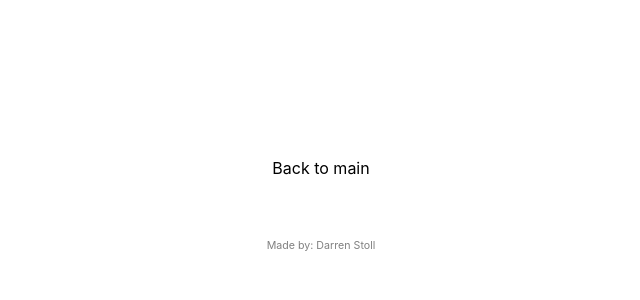
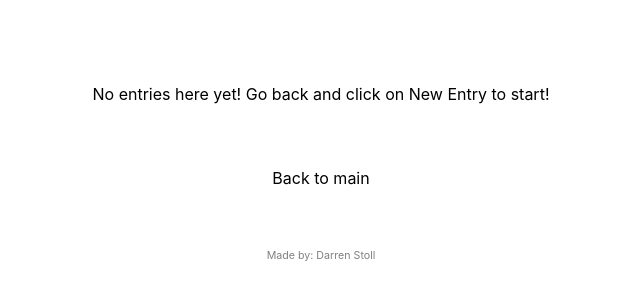
Before and after one commit to darren-stoll/mood-tracker, a Next.js app: page /mood_history in a window 1280 px wide. Shown: the part 254-554 px from the top of the page, without its empty margins (319-959 px from the left). Built offline with nearby package versions, Linux system fonts and the light colour scheme.

Commit message:
Accounted for 0 entry histories

```diff
--- a/pages/mood_history.tsx
+++ b/pages/mood_history.tsx
@@ -74,7 +74,9 @@ const MoodHistory = () => {
     <div className="container">
       <main className="main">
         <div className="entries">
-          {moods.map(m => (
+          {moods.length == 0
+            ? <div>No entries here yet! Go back and click on New Entry to start!</div> :
+          moods.map(m => (
             <MoodListEntry key={m.time} time={m.time} mood={m.mood} comment={m.comment} />
           ))}
         </div>
```
